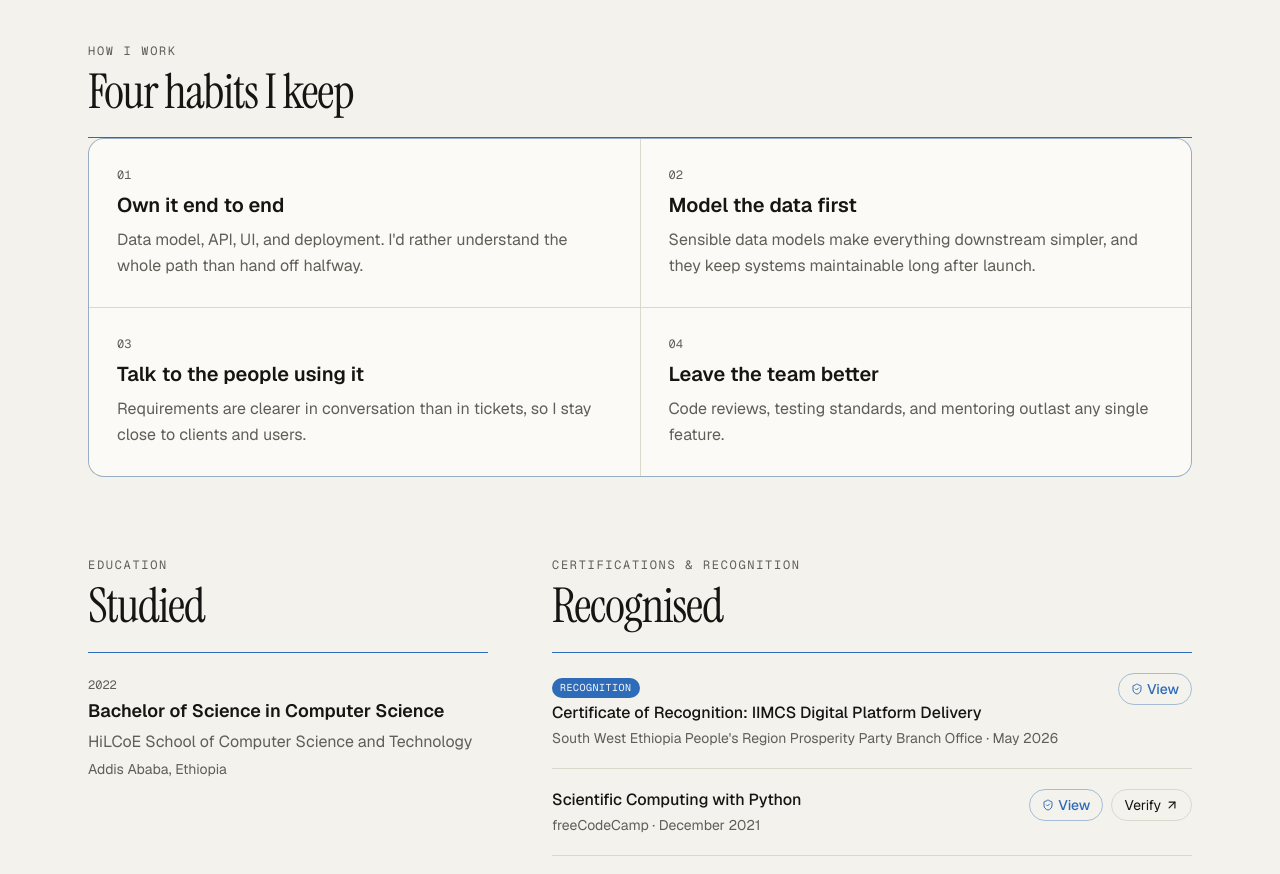
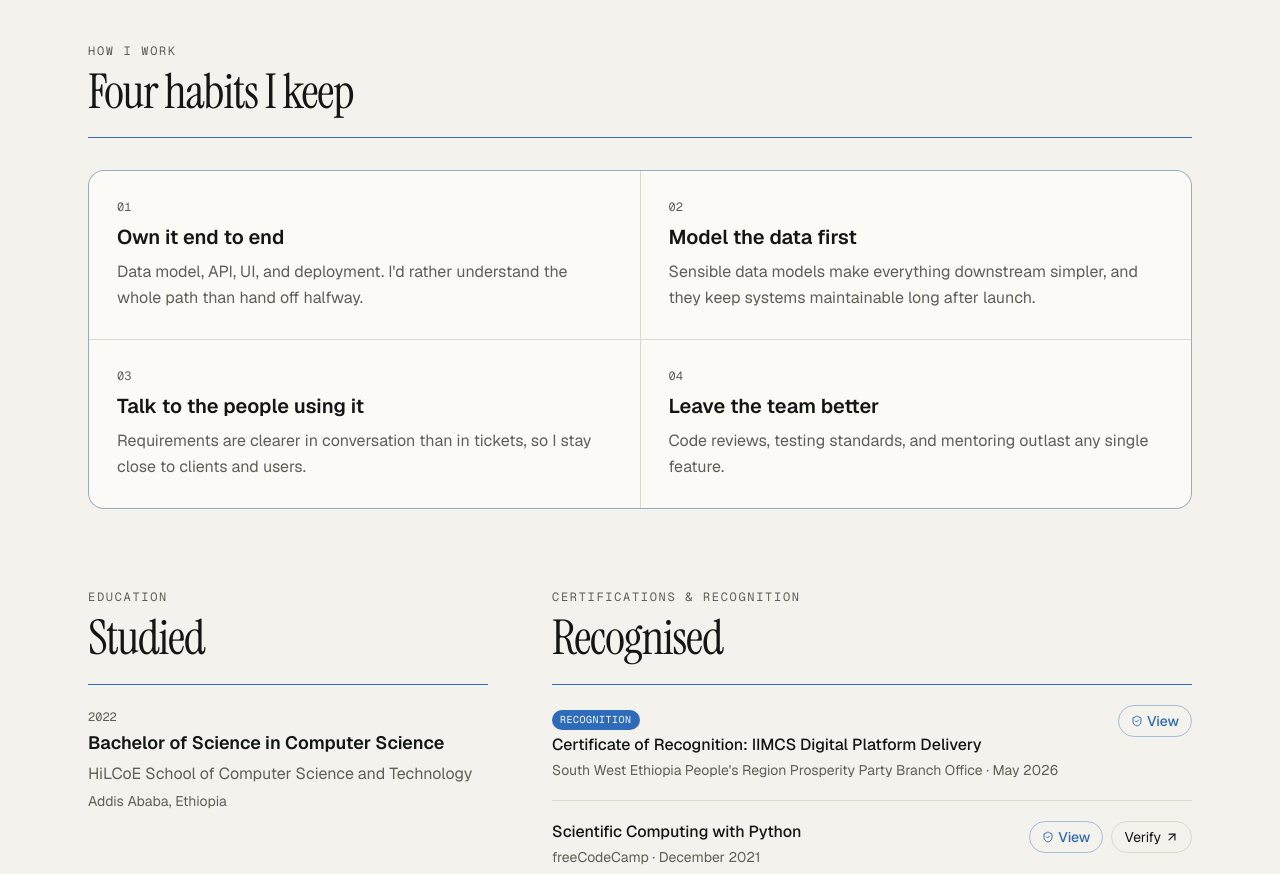
Before and after one commit to nhattytw/nathnael-portfolio, a Next.js app: page /about in a window 1280 px wide. Shown: the part 1260-2134 px from the top of the page. Built offline with nearby package versions, Linux system fonts and the light colour scheme.

Commit message:
Add space between the How I work heading and its cards

```diff
--- a/src/app/about/page.tsx
+++ b/src/app/about/page.tsx
@@ -42,7 +42,7 @@ export default function AboutPage() {
       {/* Principles */}
       <div className="pt-16">
         <SectionHeading index="How I work" title="Four habits I keep" />
-        <div className="grid gap-px overflow-hidden rounded-2xl border border-primary/40 bg-border sm:grid-cols-2">
+        <div className="mt-8 grid gap-px overflow-hidden rounded-2xl border border-primary/40 bg-border sm:grid-cols-2">
           {about.principles.map((p, i) => (
             <Reveal key={p.title} delay={(i % 2) * 0.08} className="h-full">
               <div className="h-full space-y-2 bg-card p-7">
```
